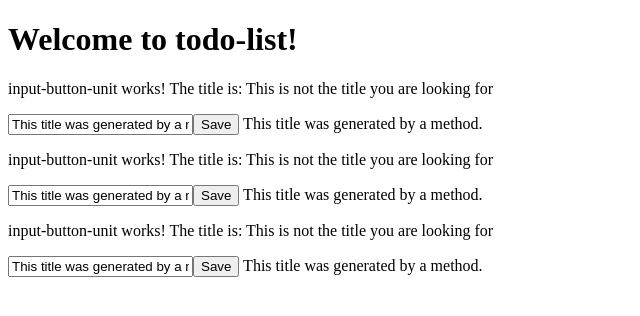
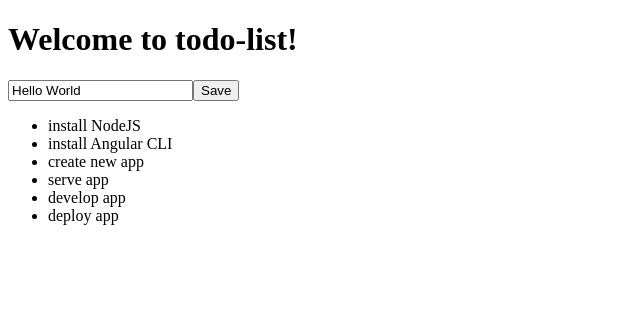
Before and after one commit to azWorkshop/angular-to-do-app, an Angular app: page / in a window 1280 px wide. Shown: the top 316 px of the page, without its empty margins (0-640 px from the left). Built offline with nearby package versions, Linux system fonts and the light colour scheme.

Commit message:
Add events to input-button-unit

```diff
--- a/src/app/app.component.ts
+++ b/src/app/app.component.ts
@@ -8,11 +8,24 @@
   </h1>
 
   <app-input-button-unit></app-input-button-unit>
-  <app-input-button-unit></app-input-button-unit>
-  <app-input-button-unit></app-input-button-unit>
+
+  <ul>
+    <li *ngFor="let todoItem of todoList">
+      {{ todoItem.title }}
+    </li>
+  </ul>
 `,
   styleUrls: ['./app.component.scss']
 })
 export class AppComponent {
   title = 'todo-list';
+
+  todoList = [
+    {title: 'install NodeJS'},
+    {title: 'install Angular CLI'},
+    {title: 'create new app'},
+    {title: 'serve app'},
+    {title: 'develop app'},
+    {title: 'deploy app'},
+  ];
 }
--- a/src/app/input-button-unit/input-button-unit.component.html
+++ b/src/app/input-button-unit/input-button-unit.component.html
@@ -1,8 +1,5 @@
-<p>
-  input-button-unit works!
-  The title is: {{ title }}
-</p>
 
-<input [value]="generateTitle()">
-<button>Save</button>
-{{ generateTitle() }}
+<input #inputElementRef
+      [value]="title"
+      (keyup)="changeTitle($event.target.value)">
+<button (click)="changeTitle(inputElementRef.value)">Save</button>
--- a/src/app/input-button-unit/input-button-unit.component.ts
+++ b/src/app/input-button-unit/input-button-unit.component.ts
@@ -10,13 +10,9 @@
 
   constructor() { }
 
-  ngOnInit(): void {
-    setTimeout(() => {
-      this.title = 'This is not the title you are looking for';
-    }, 3000);
-  }
+  ngOnInit(): void { }
 
-  generateTitle(): string {
-    return 'This title was generated by a method.';
+  changeTitle(newTitle: string) {
+    this.title = newTitle;
   }
 }
```
